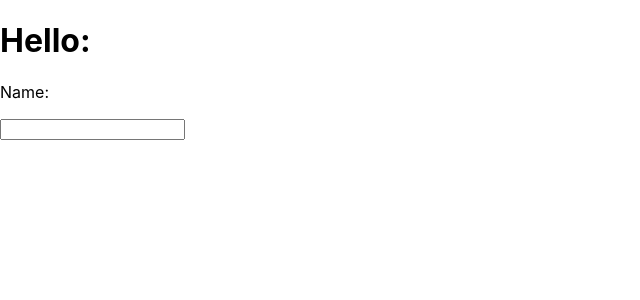
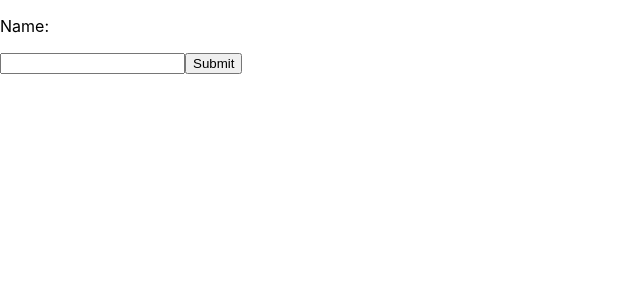
Before and after one commit to ParthTrehan22/LearningReact, a React (Create React App) app in the folder learning_react/: page / in a window 1280 px wide. Shown: the top 300 px of the page, without its empty margins (0-640 px from the left). Built offline with nearby package versions, Linux system fonts and the light colour scheme.

Commit message:
Day10 (10/6/2021)

```diff
--- a/learning_react/src/Forms.js
+++ b/learning_react/src/Forms.js
@@ -5,20 +5,34 @@ export default class Forms extends Component {
         super(props);
         this.state = {username: ""};
     }
+    multipleValuesHandler = (event) =>{
+        let nam = event.target.name;
+        let val = event.target.value;
+        this.setState({[nam]: val});
+    }
+    submitHandler = (event) =>{
+        event.preventDefault();
+        alert("You are submitting "+this.state.username);
+    }
     changeHandler = (event) => {
         this.setState({username: event.target.value});
     }
     render() {
+        let header = "";
+        if(this.state.username){
+            header = <h1>Hello: {this.state.username}</h1>;
+        }else{
+            header = "";
+        }
         return (
-            <form>
-                <h1>
-                    Hello: {this.state.username}
-                </h1>
+            <form onSubmit = {this.submitHandler}>
+                {header}
                 <p>Name:</p>
                 <input
                 type="text"
                 onChange = {this.changeHandler}
                 ></input>
+                <input type="submit"></input>
             </form>
         )
     }
```
Also changed, not shown: 1 other file (tests, documents, lock files or other folders).
